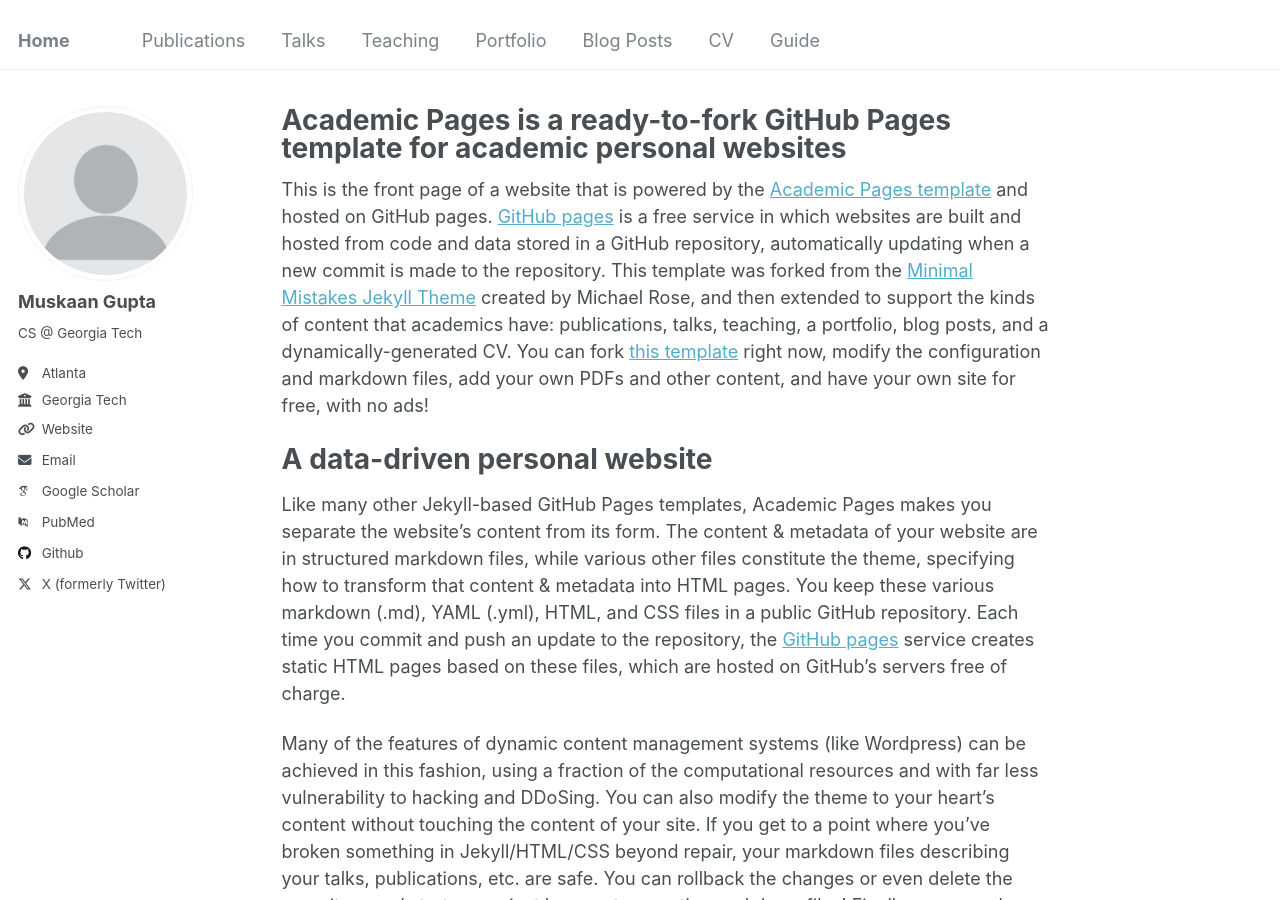
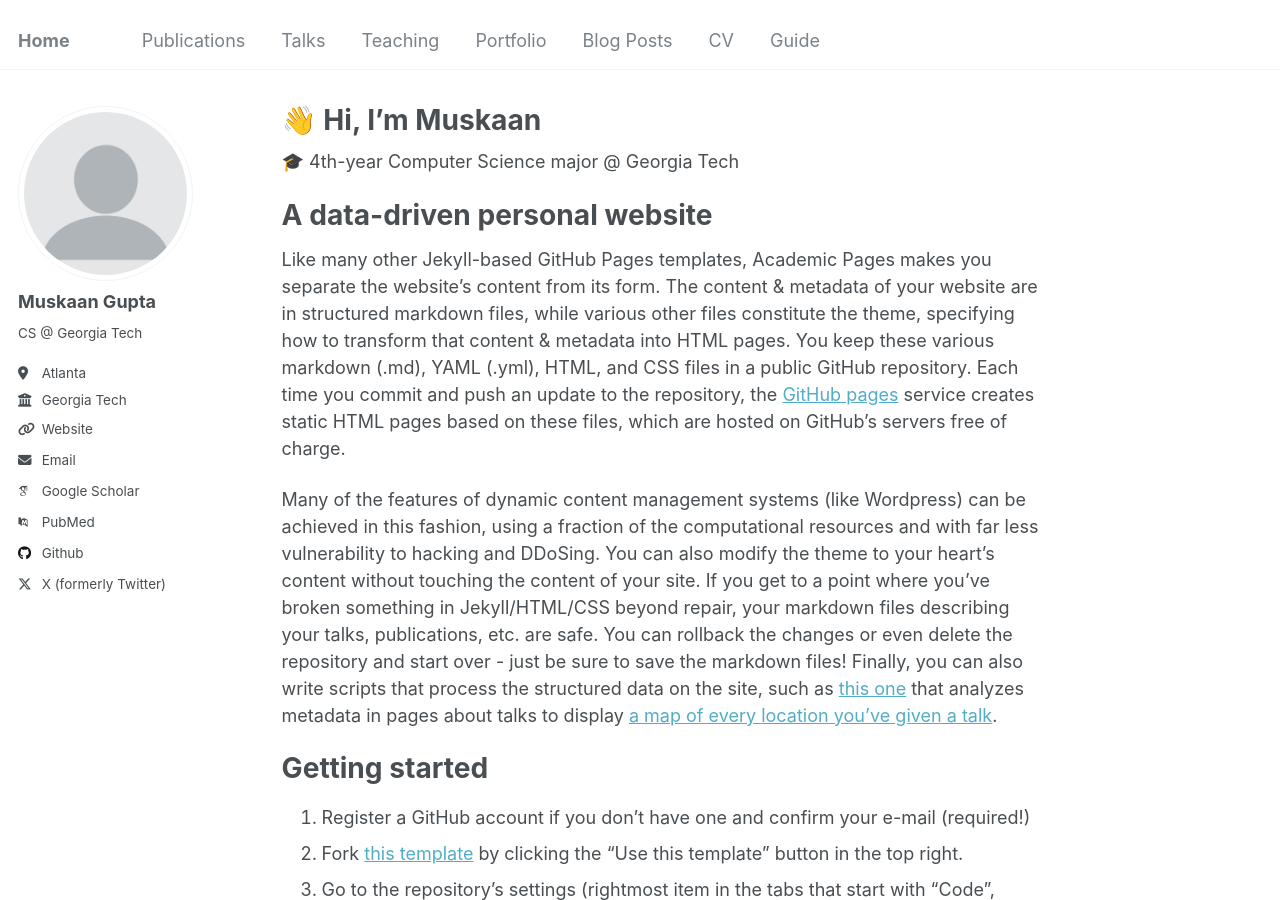
Before and after one commit to m-skaan/m-skaan.github.io, a Jekyll site: the page built from _pages/about.md, in a window 1280 px wide and 900 px high. Built offline with Jekyll 4.4.1, drawn with Linux system fonts in a browser that asks for light colours; some web fonts are replaced.

Commit message:
add quick bio

```diff
--- a/_pages/about.md
+++ b/_pages/about.md
@@ -1,13 +1,13 @@
 ---
 permalink: /
-title: "Academic Pages is a ready-to-fork GitHub Pages template for academic personal websites"
+title: "👋 Hi, I'm Muskaan"
 author_profile: true
 redirect_from:
   - /about/
   - /about.html
 ---
 
-This is the front page of a website that is powered by the [Academic Pages template](https://github.com/academicpages/academicpages.github.io) and hosted on GitHub pages. [GitHub pages](https://pages.github.com) is a free service in which websites are built and hosted from code and data stored in a GitHub repository, automatically updating when a new commit is made to the repository. This template was forked from the [Minimal Mistakes Jekyll Theme](https://mmistakes.github.io/minimal-mistakes/) created by Michael Rose, and then extended to support the kinds of content that academics have: publications, talks, teaching, a portfolio, blog posts, and a dynamically-generated CV. You can fork [this template](https://github.com/academicpages/academicpages.github.io) right now, modify the configuration and markdown files, add your own PDFs and other content, and have your own site for free, with no ads!
+🎓 4th-year Computer Science major @ Georgia Tech
 
 A data-driven personal website
 ======
```
